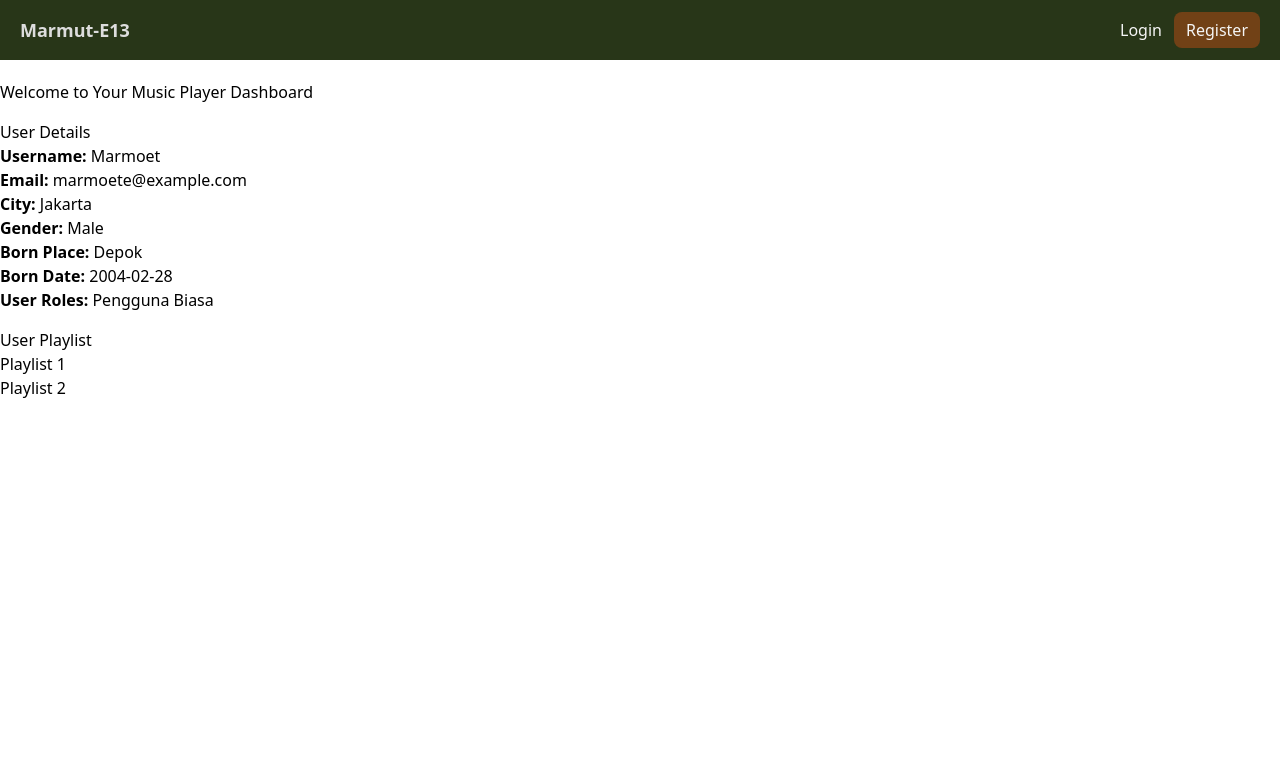
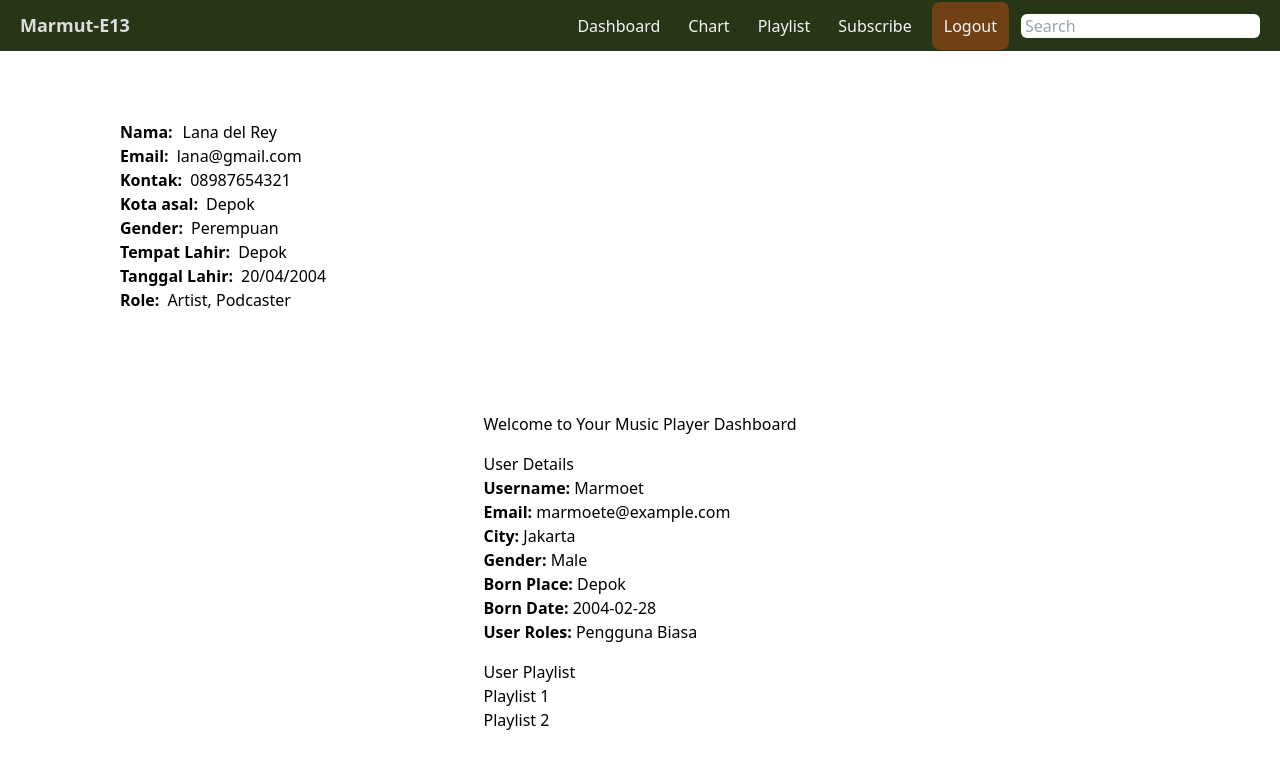
Before and after one commit to Marmut-E13/marmut, a Next.js app: page /dashboard in a window 1280 px wide. Shown: the top 768 px of the page. Built offline with nearby package versions, Linux system fonts and the light colour scheme.

Commit message:
refactor: refactor navbar

```diff
--- a/src/app/dashboard/page.tsx
+++ b/src/app/dashboard/page.tsx
@@ -1,9 +1,56 @@
 import { LabelDashboard } from "@/components/dashboard/labelDashboard";
+// import { PodcasterDashboard } from "@/components/dashboard/podcasterDashboard";
 import { UserDashboard } from "@/components/dashboard/userDashboard";
 
 const Dashboard: React.FC = () => {
     return (
-        <div className="">
+        <div className="flex flex-col h-screen w-screen py-[120px] px-[120px] items-center gap-5">
+             <div className="flex flex-col w-full items-start gap-3">
+                <div>
+                    <div className="flex flex-row gap-[10px]">
+                        <text className="font-semibold">Nama:</text>
+                        <text>Lana del Rey</text>
+                    </div>
+
+                    <div className="flex flex-row gap-2">
+                        <text className="font-semibold">Email:</text>
+                        {/* <text>{dummyData.total_durasi}</text> */}
+                        <text>lana@gmail.com</text>
+                    </div>
+
+                    <div className="flex flex-row gap-2">
+                        <text className="font-semibold">Kontak:</text>
+                        {/* <text>{dummyData.total_durasi}</text> */}
+                        <text>08987654321</text>
+                    </div>
+
+                    <div className="flex flex-row gap-2">
+                        <text className="font-semibold">Kota asal:</text>
+                        <text>Depok</text>
+                    </div>
+
+                    <div className="flex flex-row gap-2">
+                        <text className="font-semibold">Gender:</text>
+                        <text>Perempuan</text>
+                    </div>
+
+                    <div className="flex flex-row gap-2">
+                        <text className="font-semibold">Tempat Lahir:</text>
+                        <text>Depok</text>
+                    </div>
+
+                    <div className="flex flex-row gap-2">
+                        <text className="font-semibold">Tanggal Lahir:</text>
+                        <text>20/04/2004</text>
+                    </div>
+
+                    <div className="flex flex-row gap-2">
+                        <text className="font-semibold">Role:</text>
+                        <text>Artist, Podcaster</text>
+                    </div>
+                </div>
+            </div>
+
             <UserDashboard />
         </div>
     )
--- a/src/components/navbar/authenticatedNavber/index.tsx
+++ b/src/components/navbar/authenticatedNavber/index.tsx
@@ -19,8 +19,7 @@ export const AuthenticatedNavbar: React.FC = () => {
                     <button className="hover:bg-marmut-green-000 py-3 px-2">Chart</button>
                     <button className="hover:bg-marmut-green-000 py-3 px-2">Playlist</button>
                     <button className="hover:bg-marmut-green-000 py-3 px-2">Subscribe</button>
-                    <button className="hover:bg-marmut-green-000 py-3 px-2">Download</button>
-                    <button className="hover:bg-marmut-green-000 py-3 px-2">Manage</button>
+                    {/* <button className="hover:bg-marmut-green-000 py-3 px-2">Manage</button> */}
 
 
                     {/* <div className= "flex-col absolute top-[105%] w-full right-[220px] items-start max-w-[100px] overflow-y-auto rounded-b-md transition-all duration-300 text-black">
@@ -43,15 +42,13 @@ export const AuthenticatedNavbar: React.FC = () => {
                         </div>
 
                     </div> */}
+                    <button className="bg-marmut-brown-700 px-3 py-[6px] rounded-lg text-marmut-000">Logout</button>
                 </div>
 
                 <div className="py-3">
                     <input placeholder="Search" className="rounded-md px-1"/>
                 </div>
-
             </div>
-
-
         </div>
     )
 }
--- a/src/components/navbar/navbar.tsx
+++ b/src/components/navbar/navbar.tsx
@@ -18,8 +18,8 @@ export const Navbar: React.FC = () => {
     return (
         <div>
             {/* {isAuthenticated ? <AuthenticatedNavbar /> : <UnauthenticatedNavbar />} */}
-            {/* <AuthenticatedNavbar /> */}
-            <UnauthenticatedNavbar />
+            <AuthenticatedNavbar />
+            {/* <UnauthenticatedNavbar /> */}
         </div>
     )
 }
```
